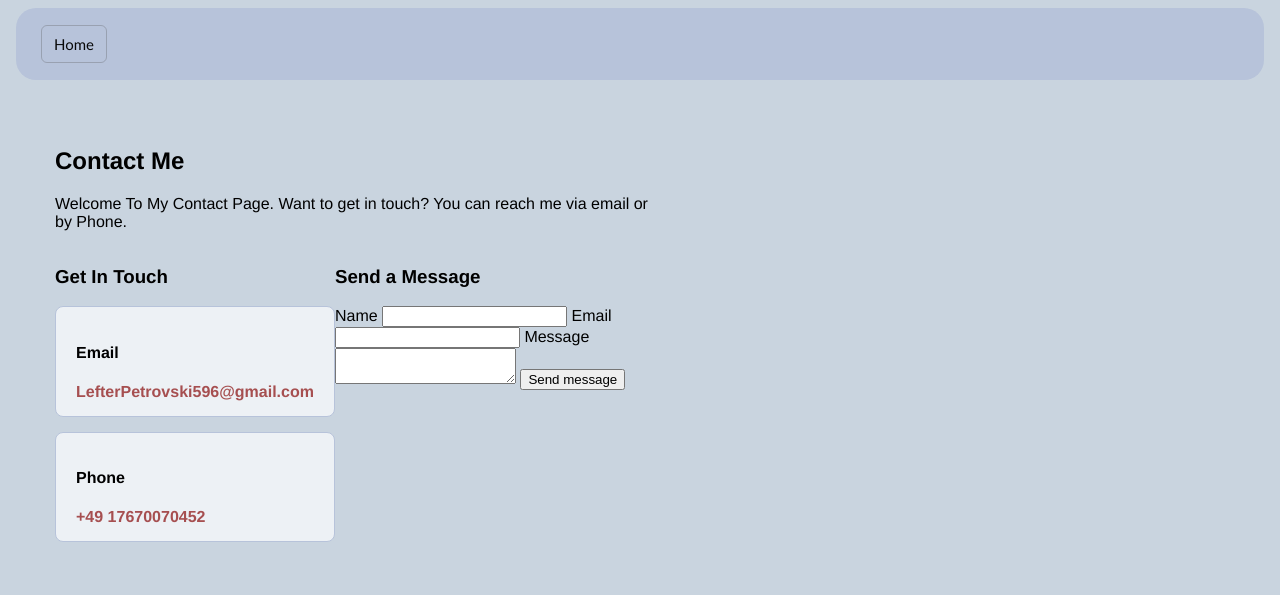
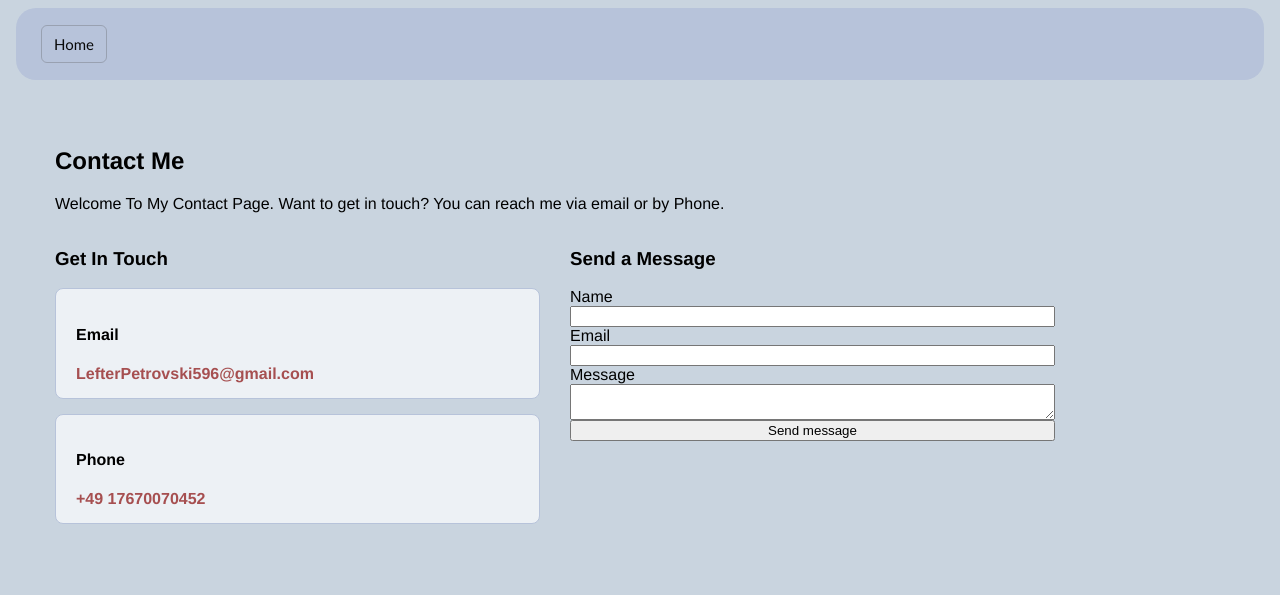
Before and after one commit to RJS2323/my-portfolio, a plain HTML site: page contact.html in a window 1280 px wide. Drawn offline with Linux system fonts and the light colour scheme.

Commit message:
Update Portfolio

```diff
--- a/contact.css
+++ b/contact.css
@@ -43,7 +43,7 @@ nav a:hover
 
 #contact
 {
-  max-width: 600px;
+  max-width: 1000px;
   margin: 12px 12px;
   padding: 35px;
   font-family:'Franklin Gothic Medium', 'Arial Narrow', Arial, sans-serif;
@@ -65,7 +65,25 @@ nav a:hover
   font-weight: 600;
 }
 
+.contact-direct
+{
+  flex: 1;
+}
+
+.contact-form
+{
+  flex: 1;
+}
+
 .contact-layout
 {
+
   display: flex;
+  gap: 30px;
 }
+
+form
+{
+  display: flex;
+  flex-direction: column;
+}
```
